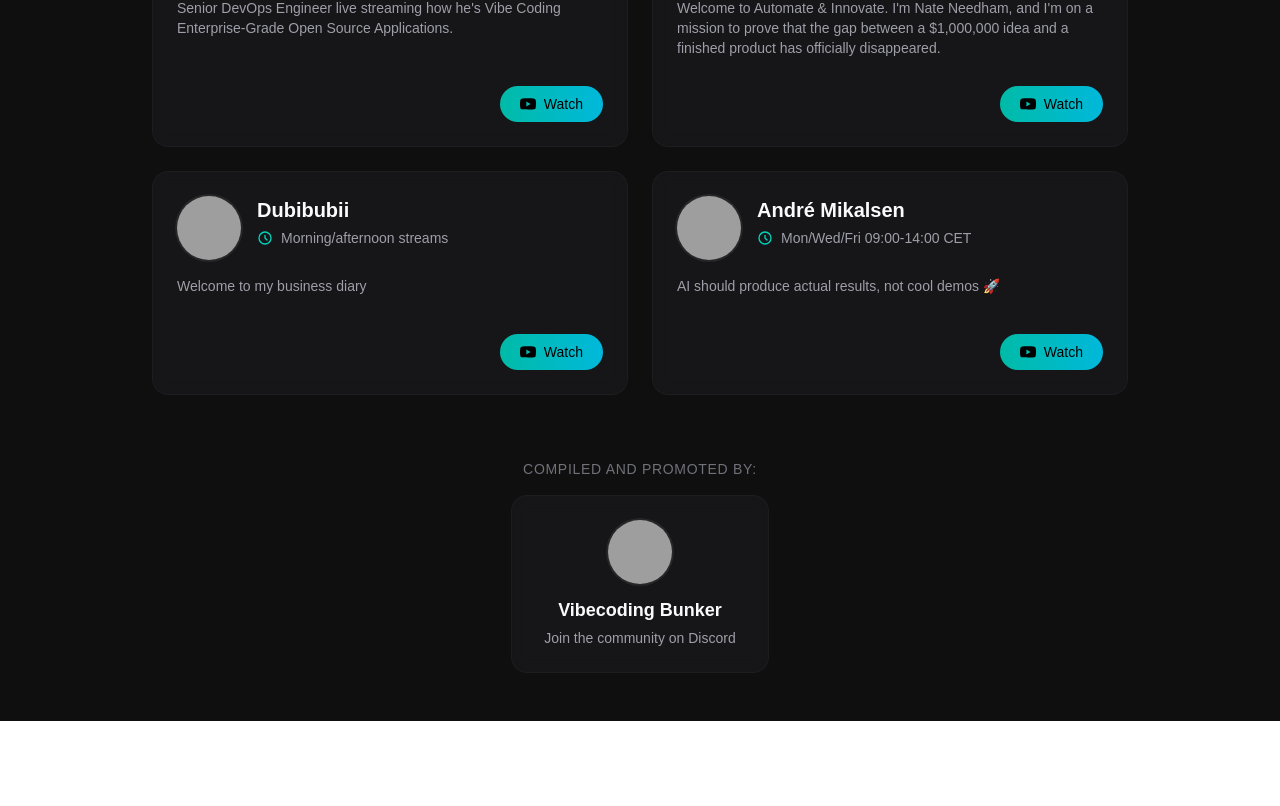
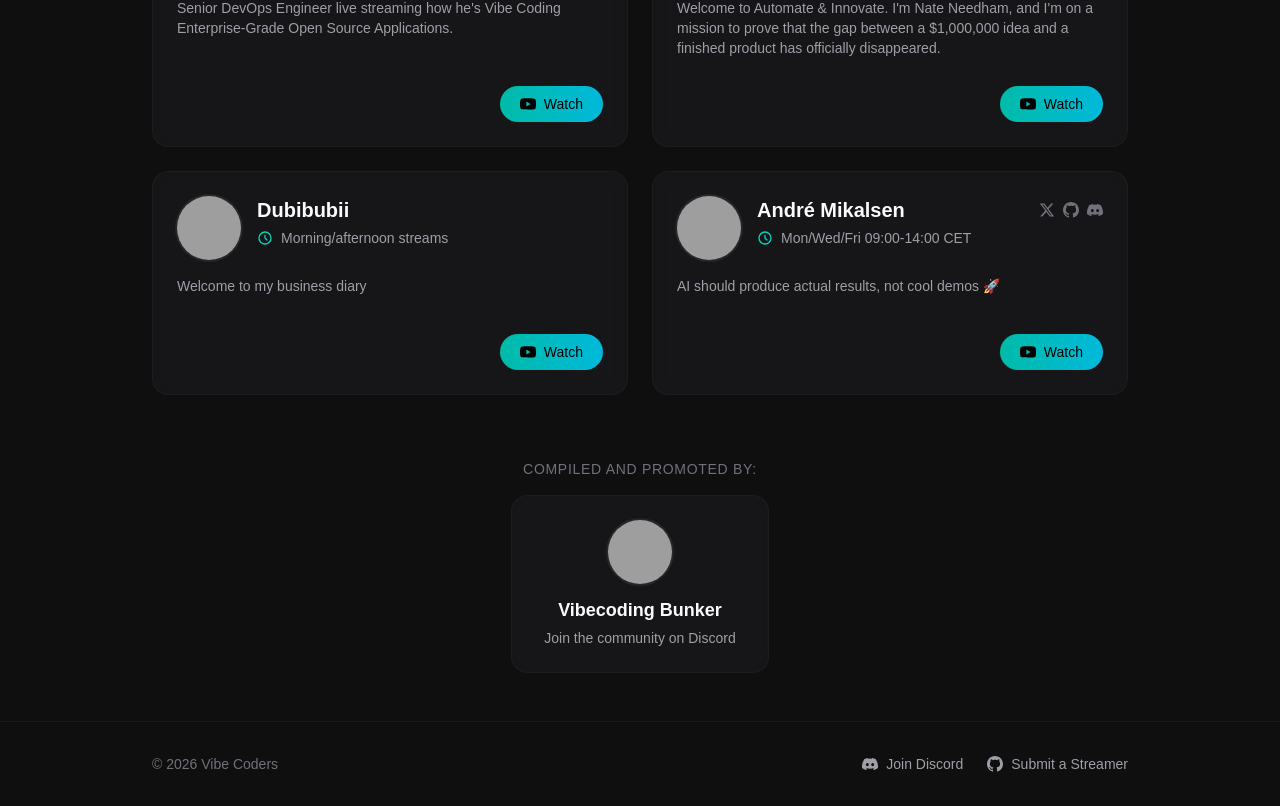
Before and after one commit to packetloss404/vibecoders, a Next.js app: page / in a window 1280 px wide. Shown: the part 1166-1972 px from the top of the page. Before the commit the page ends 1887 px from the top, so only its background shows below. Built offline with nearby package versions, Linux system fonts and the light colour scheme; grey boxes are pictures that could not be loaded.

Commit message:
Add favicon, footer, and social icons

```diff
--- a/app/data/streamers.ts
+++ b/app/data/streamers.ts
@@ -4,6 +4,11 @@
   bio?: string;
   avatarUrl?: string;
   schedule?: string;
+  socials?: {
+    twitter?: string;
+    discord?: string;
+    github?: string;
+  };
 }
 
 export const streamers: Streamer[] = [
@@ -75,5 +80,10 @@
     bio: "AI should produce actual results, not cool demos 🚀",
     avatarUrl: "https://yt3.ggpht.com/n5m8r69YOXbXS2dM8p-ZHBwiAccMucah7x-U9QeJtEiZRxylFtZwwtSEwrAPhgPGCmFtgtK0zg=s800-c-k-c0x00ffffff-no-rj",
     schedule: "Mon/Wed/Fri 09:00-14:00 CET",
+    socials: {
+      twitter: "https://x.com/andremikalsen_",
+      discord: "https://discord.gg/QhRnz9m5HE",
+      github: "https://github.com/AndyMik90",
+    },
   },
 ];
--- a/app/layout.tsx
+++ b/app/layout.tsx
@@ -15,6 +15,9 @@
 export const metadata: Metadata = {
   title: "Vibe Coders",
   description: "Streamers who code with good vibes",
+  icons: {
+    icon: "/favicon.svg",
+  },
 };
 
 export default function RootLayout({
--- a/app/page.tsx
+++ b/app/page.tsx
@@ -1,5 +1,29 @@
 import Image from "next/image";
 import { streamers } from "./data/streamers";
+
+function TwitterIcon({ className }: { className?: string }) {
+  return (
+    <svg className={className} viewBox="0 0 24 24" fill="currentColor">
+      <path d="M18.244 2.25h3.308l-7.227 8.26 8.502 11.24H16.17l-5.214-6.817L4.99 21.75H1.68l7.73-8.835L1.254 2.25H8.08l4.713 6.231zm-1.161 17.52h1.833L7.084 4.126H5.117z" />
+    </svg>
+  );
+}
+
+function GithubIcon({ className }: { className?: string }) {
+  return (
+    <svg className={className} viewBox="0 0 24 24" fill="currentColor">
+      <path d="M12 0c-6.626 0-12 5.373-12 12 0 5.302 3.438 9.8 8.207 11.387.599.111.793-.261.793-.577v-2.234c-3.338.726-4.033-1.416-4.033-1.416-.546-1.387-1.333-1.756-1.333-1.756-1.089-.745.083-.729.083-.729 1.205.084 1.839 1.237 1.839 1.237 1.07 1.834 2.807 1.304 3.492.997.107-.775.418-1.305.762-1.604-2.665-.305-5.467-1.334-5.467-5.931 0-1.311.469-2.381 1.236-3.221-.124-.303-.535-1.524.117-3.176 0 0 1.008-.322 3.301 1.23.957-.266 1.983-.399 3.003-.404 1.02.005 2.047.138 3.006.404 2.291-1.552 3.297-1.23 3.297-1.23.653 1.653.242 2.874.118 3.176.77.84 1.235 1.911 1.235 3.221 0 4.609-2.807 5.624-5.479 5.921.43.372.823 1.102.823 2.222v3.293c0 .319.192.694.801.576 4.765-1.589 8.199-6.086 8.199-11.386 0-6.627-5.373-12-12-12z" />
+    </svg>
+  );
+}
+
+function DiscordIcon({ className }: { className?: string }) {
+  return (
+    <svg className={className} viewBox="0 0 24 24" fill="currentColor">
+      <path d="M20.317 4.37a19.791 19.791 0 0 0-4.885-1.515.074.074 0 0 0-.079.037c-.21.375-.444.864-.608 1.25a18.27 18.27 0 0 0-5.487 0 12.64 12.64 0 0 0-.617-1.25.077.077 0 0 0-.079-.037A19.736 19.736 0 0 0 3.677 4.37a.07.07 0 0 0-.032.027C.533 9.046-.32 13.58.099 18.057a.082.082 0 0 0 .031.057 19.9 19.9 0 0 0 5.993 3.03.078.078 0 0 0 .084-.028 14.09 14.09 0 0 0 1.226-1.994.076.076 0 0 0-.041-.106 13.107 13.107 0 0 1-1.872-.892.077.077 0 0 1-.008-.128 10.2 10.2 0 0 0 .372-.292.074.074 0 0 1 .077-.01c3.928 1.793 8.18 1.793 12.062 0a.074.074 0 0 1 .078.01c.12.098.246.198.373.292a.077.077 0 0 1-.006.127 12.299 12.299 0 0 1-1.873.892.077.077 0 0 0-.041.107c.36.698.772 1.362 1.225 1.993a.076.076 0 0 0 .084.028 19.839 19.839 0 0 0 6.002-3.03.077.077 0 0 0 .032-.054c.5-5.177-.838-9.674-3.549-13.66a.061.061 0 0 0-.031-.03zM8.02 15.33c-1.183 0-2.157-1.085-2.157-2.419 0-1.333.956-2.419 2.157-2.419 1.21 0 2.176 1.096 2.157 2.42 0 1.333-.956 2.418-2.157 2.418zm7.975 0c-1.183 0-2.157-1.085-2.157-2.419 0-1.333.955-2.419 2.157-2.419 1.21 0 2.176 1.096 2.157 2.42 0 1.333-.946 2.418-2.157 2.418z" />
+    </svg>
+  );
+}
 
 export default function Home() {
   return (
@@ -36,7 +60,43 @@
                   </div>
                 )}
                 <div className="flex-1 min-w-0">
-                  <h2 className="text-xl font-semibold">{streamer.name}</h2>
+                  <div className="flex items-center justify-between">
+                    <h2 className="text-xl font-semibold">{streamer.name}</h2>
+                    {streamer.socials && (
+                      <div className="flex items-center gap-2">
+                        {streamer.socials.twitter && (
+                          <a
+                            href={streamer.socials.twitter}
+                            target="_blank"
+                            rel="noopener noreferrer"
+                            className="text-zinc-500 transition-colors hover:text-teal-400"
+                          >
+                            <TwitterIcon className="h-4 w-4" />
+                          </a>
+                        )}
+                        {streamer.socials.github && (
+                          <a
+                            href={streamer.socials.github}
+                            target="_blank"
+                            rel="noopener noreferrer"
+                            className="text-zinc-500 transition-colors hover:text-teal-400"
+                          >
+                            <GithubIcon className="h-4 w-4" />
+                          </a>
+                        )}
+                        {streamer.socials.discord && (
+                          <a
+                            href={streamer.socials.discord}
+                            target="_blank"
+                            rel="noopener noreferrer"
+                            className="text-zinc-500 transition-colors hover:text-teal-400"
+                          >
+                            <DiscordIcon className="h-4 w-4" />
+                          </a>
+                        )}
+                      </div>
+                    )}
+                  </div>
 
                   {streamer.schedule && (
                     <div className="mt-1 flex items-center gap-2 text-sm text-zinc-400">
@@ -95,6 +155,38 @@
           </a>
         </div>
       </main>
+
+      <footer className="border-t border-zinc-800/50 py-8">
+        <div className="mx-auto max-w-5xl px-6">
+          <div className="flex flex-col items-center justify-between gap-4 sm:flex-row">
+            <div className="flex items-center gap-3">
+              <span className="text-sm text-zinc-500">
+                &copy; {new Date().getFullYear()} Vibe Coders
+              </span>
+            </div>
+            <div className="flex items-center gap-6">
+              <a
+                href="https://discord.gg/VnszZzaZ"
+                target="_blank"
+                rel="noopener noreferrer"
+                className="flex items-center gap-2 text-sm text-zinc-400 transition-colors hover:text-teal-400"
+              >
+                <DiscordIcon className="h-4 w-4" />
+                Join Discord
+              </a>
+              <a
+                href="https://github.com/packetloss404/vibecoders"
+                target="_blank"
+                rel="noopener noreferrer"
+                className="flex items-center gap-2 text-sm text-zinc-400 transition-colors hover:text-teal-400"
+              >
+                <GithubIcon className="h-4 w-4" />
+                Submit a Streamer
+              </a>
+            </div>
+          </div>
+        </div>
+      </footer>
     </div>
   );
 }
```
Also changed, not shown: app/favicon.svg (added).
